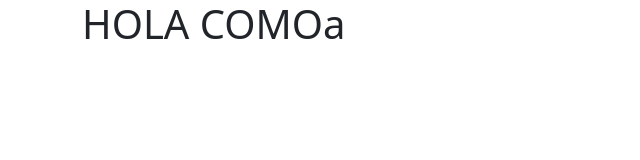
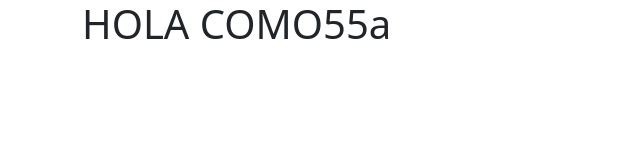
Before and after one commit to D-ave-code/testgit, a plain HTML site: page index.html in a window 1280 px wide. Shown: the full height of the page, 0-640 px from the left. Drawn offline with nearby package versions, Linux system fonts and the light colour scheme.

Commit message:
Update index.html

```diff
--- a/index.html
+++ b/index.html
@@ -12,7 +12,7 @@
   </head>
   <body>
     <div class="container">
-      <h1>HOLA COMOa</h1>
+      <h1>HOLA COMO55a</h1>
       </div>
     <!-- Bootstrap JavaScript Libraries -->
     <script src="https://cdn.jsdelivr.net/npm/@popperjs/core@2.9.2/dist/umd/popper.min.js" integrity="sha384-IQsoLXl5PILFhosVNubq5LC7Qb9DXgDA9i+tQ8Zj3iwWAwPtgFTxbJ8NT4GN1R8p" crossorigin="anonymous"></script>
```
